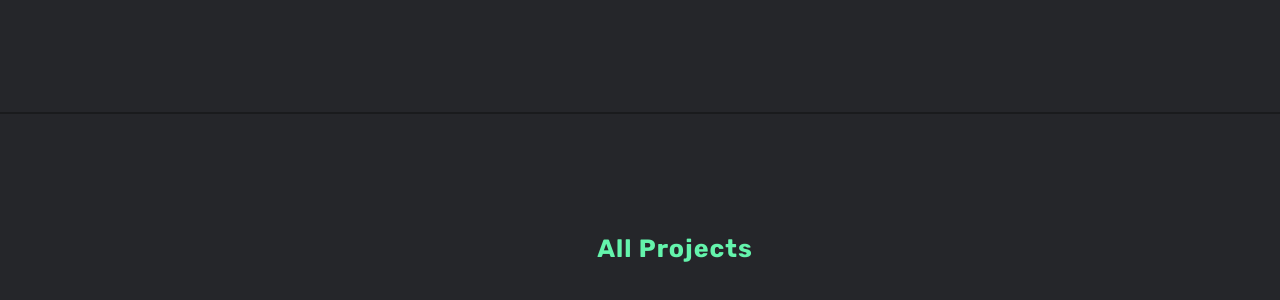
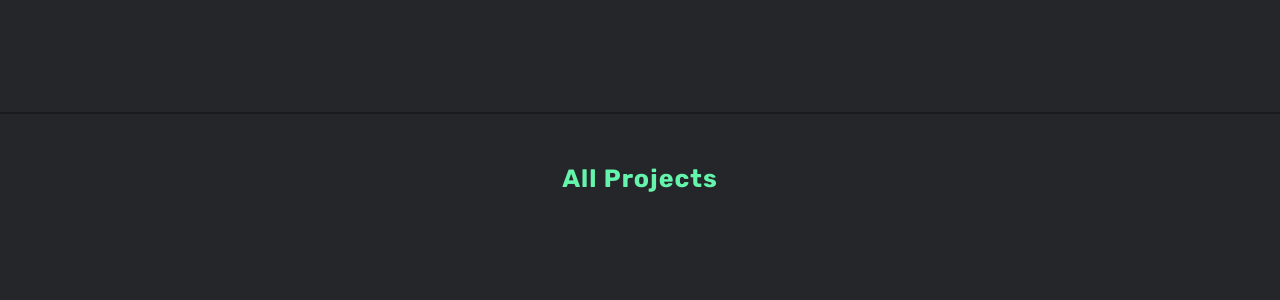
Before and after one commit to Christianlazo11/Portfolio, a React (Create React App) app: page / in a window 1280 px wide. Shown: the part 1508-1808 px from the top of the page. Built offline with nearby package versions, Linux system fonts and the light colour scheme.

Commit message:
Fixed title all projects

```diff
--- a/src/components/contact/contact.css
+++ b/src/components/contact/contact.css
@@ -7,6 +7,7 @@
 .contact__container {
     display:flex;
     flex-direction: row;
+    gap: 2rem;
 }
 
 .contact__left {
--- a/src/components/projects/projects.css
+++ b/src/components/projects/projects.css
@@ -15,7 +15,8 @@
 
 .projects__title {
     letter-spacing: 0.1rem;
-    margin: 7rem 0 10rem 7rem;
+    text-align: center;
+    padding-bottom: 3rem;
     font-size: 2.5rem;
     color: var(--color__primary);
     background:none;
```
